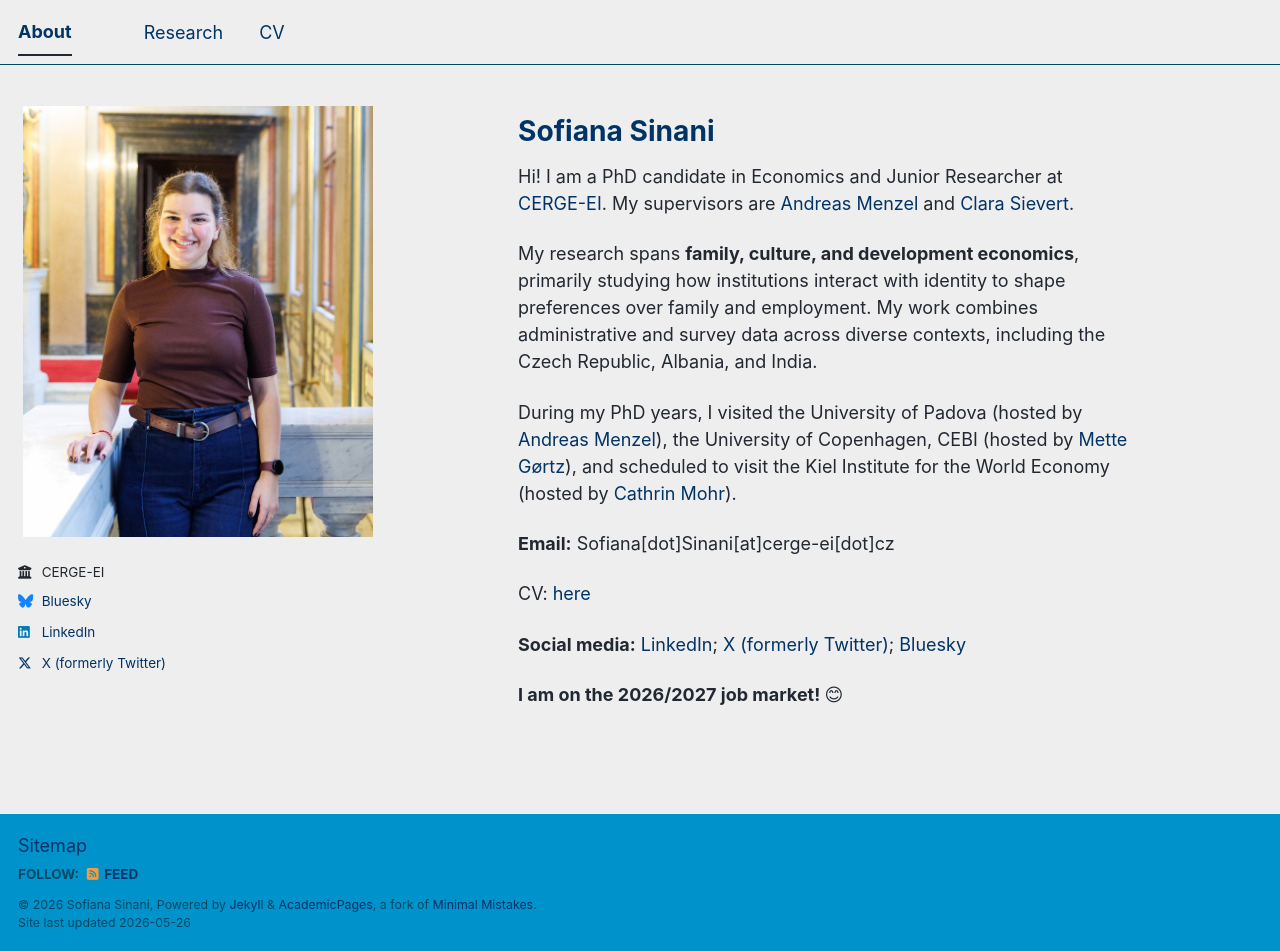
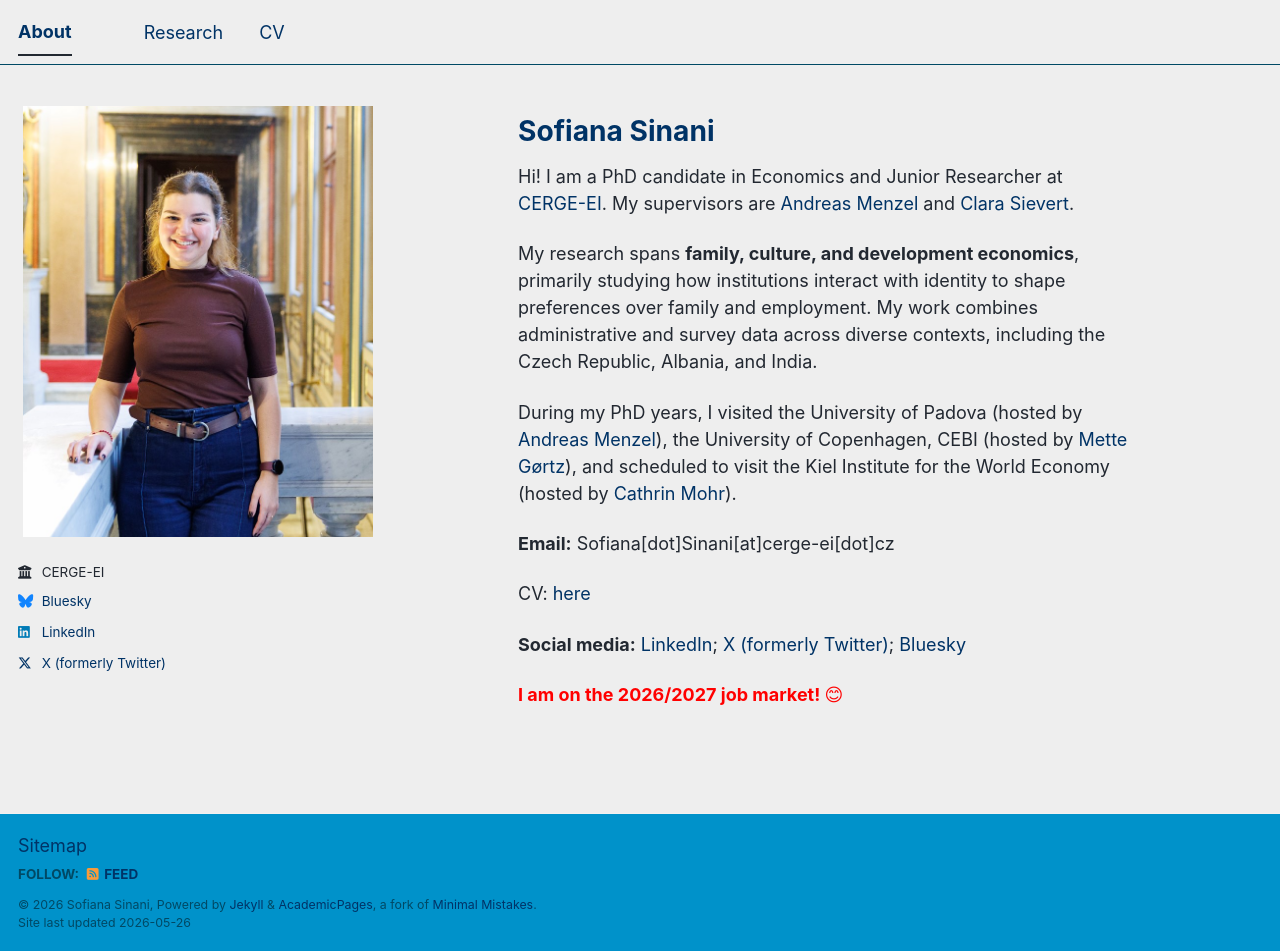
Before and after one commit to sofianasinani/sofianasinani.github.io, a Jekyll site: the page built from _pages/about.md, in a window 1280 px wide and 951 px high. Built offline with Jekyll 4.4.1, drawn with Linux system fonts in a browser that asks for light colours; a script bundle is joined from its source files by our own code; library files that are not in the unit come from our copies.

Commit message:
Update about.md

```diff
--- a/_pages/about.md
+++ b/_pages/about.md
@@ -22,4 +22,4 @@ During my PhD years, I visited the University of Padova (hosted by [Andreas Menz
 
 **Social media:** [LinkedIn](https://www.linkedin.com/in/sofiana-sinani/); [X (formerly Twitter)](https://x.com/SofianaSinani); [Bluesky](https://bsky.app/profile/sofianasinani.bsky.social)
 
-**I am on the 2026/2027 job market! 😊**
+<span style="color: red; font-weight: bold;">I am on the 2026/2027 job market! 😊</span>
```
